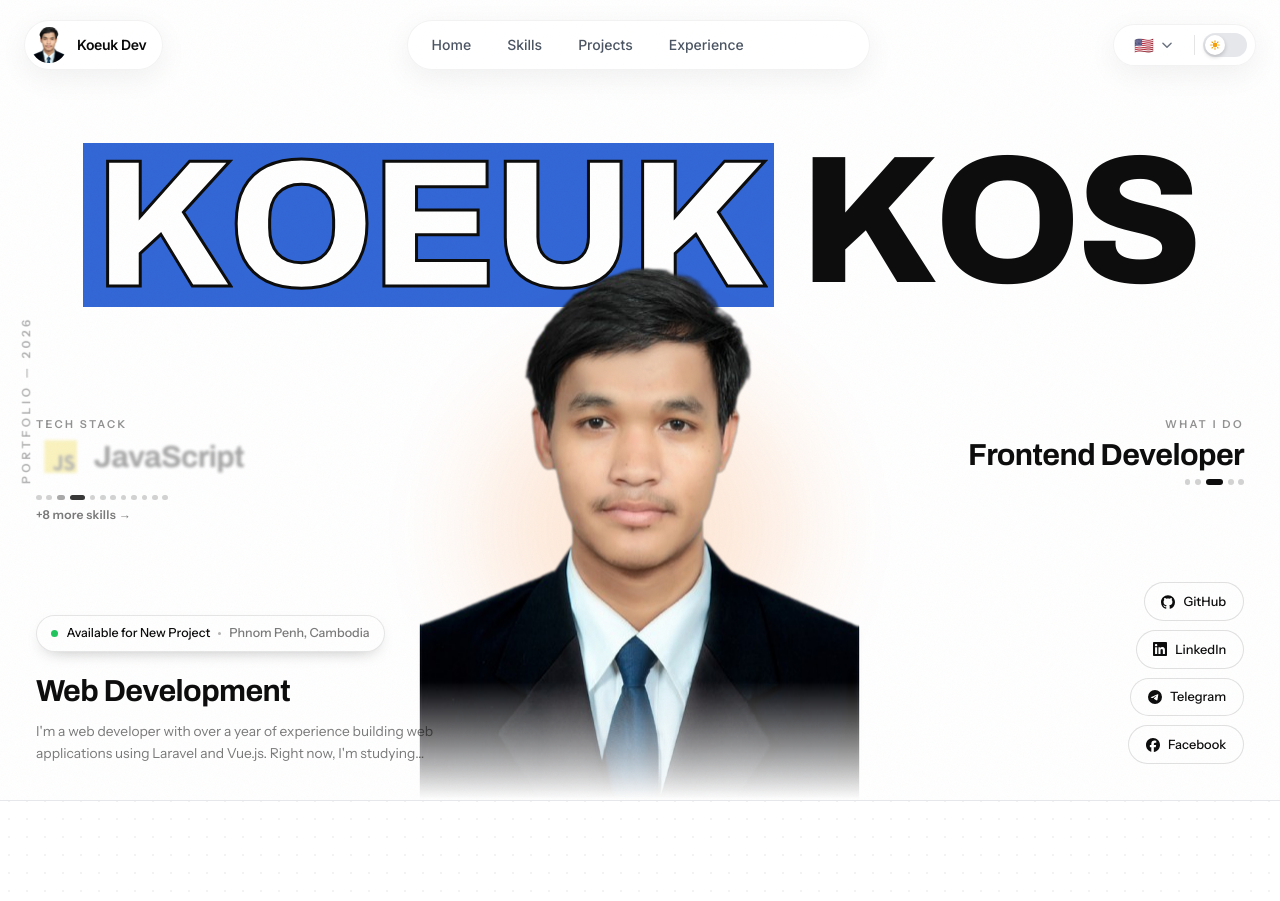
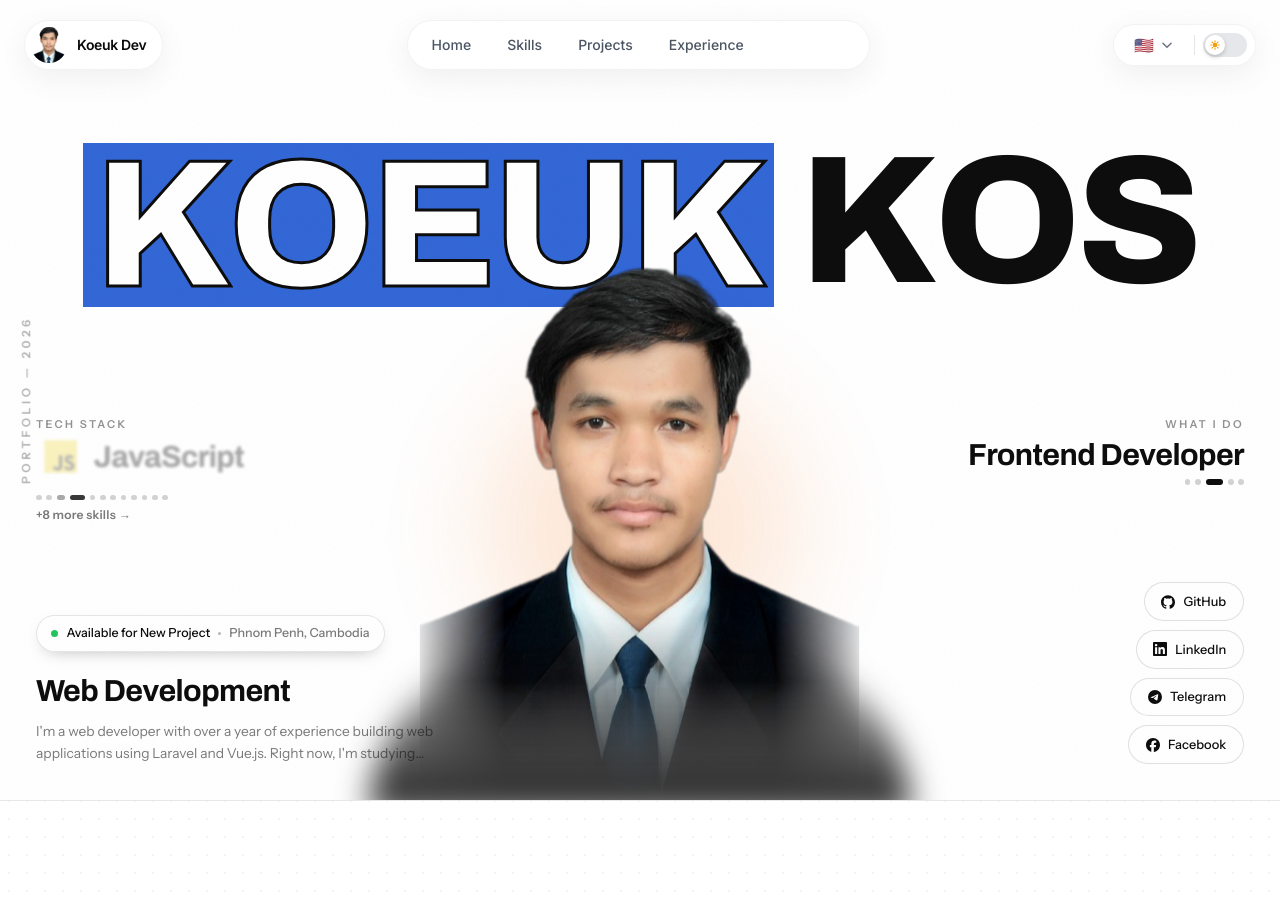
Before and after one commit to koeuk/Portfolio, a Nuxt app: page / in a window 1280 px wide. Shown: the top 901 px of the page. Built offline with nearby package versions, Linux system fonts and the light colour scheme.

Commit message:
feat: add portrait bottom shade and update mask-image to improve profile image blending

```diff
--- a/components/ui/HeroFuturistic.vue
+++ b/components/ui/HeroFuturistic.vue
@@ -31,6 +31,7 @@
       <!-- Portrait, overlapping the name -->
       <div class="hero-portrait" :style="{ animationDelay: '0.34s' }">
         <span class="portrait-glow" aria-hidden="true"></span>
+        <span class="portrait-shade" aria-hidden="true"></span>
         <img
           src="/images/koeuk-profile.png"
           :alt="personalInfo.name"
@@ -400,6 +401,25 @@ html.dark .portrait-glow {
   );
 }
 
+/* Black shade under the suit so the photo's dark edges blend into it */
+.portrait-shade {
+  position: absolute;
+  z-index: 2;
+  left: 50%;
+  bottom: -2%;
+  width: 96%;
+  height: 30%;
+  transform: translateX(-50%);
+  border-radius: 50% 50% 0 0 / 100% 100% 0 0;
+  background: linear-gradient(
+    180deg,
+    rgba(13, 13, 13, 0) 0%,
+    rgba(13, 13, 13, 0.5) 45%,
+    rgba(13, 13, 13, 0.92) 100%
+  );
+  filter: blur(16px);
+}
+
 .portrait-img {
   position: relative;
   z-index: 1;
@@ -408,8 +428,13 @@ html.dark .portrait-glow {
   object-fit: contain;
   object-position: bottom center;
   user-select: none;
-  -webkit-mask-image: linear-gradient(180deg, #000 82%, transparent 100%);
-  mask-image: linear-gradient(180deg, #000 82%, transparent 100%);
+  /* Fade the photo's hard bottom and side edges into the page */
+  -webkit-mask-image: linear-gradient(180deg, #000 82%, transparent 100%),
+    linear-gradient(90deg, transparent 9%, #000 26%, #000 74%, transparent 91%);
+  -webkit-mask-composite: source-in;
+  mask-image: linear-gradient(180deg, #000 82%, transparent 100%),
+    linear-gradient(90deg, transparent 9%, #000 26%, #000 74%, transparent 91%);
+  mask-composite: intersect;
   animation: portrait-float 6.5s ease-in-out infinite;
 }
 
```
